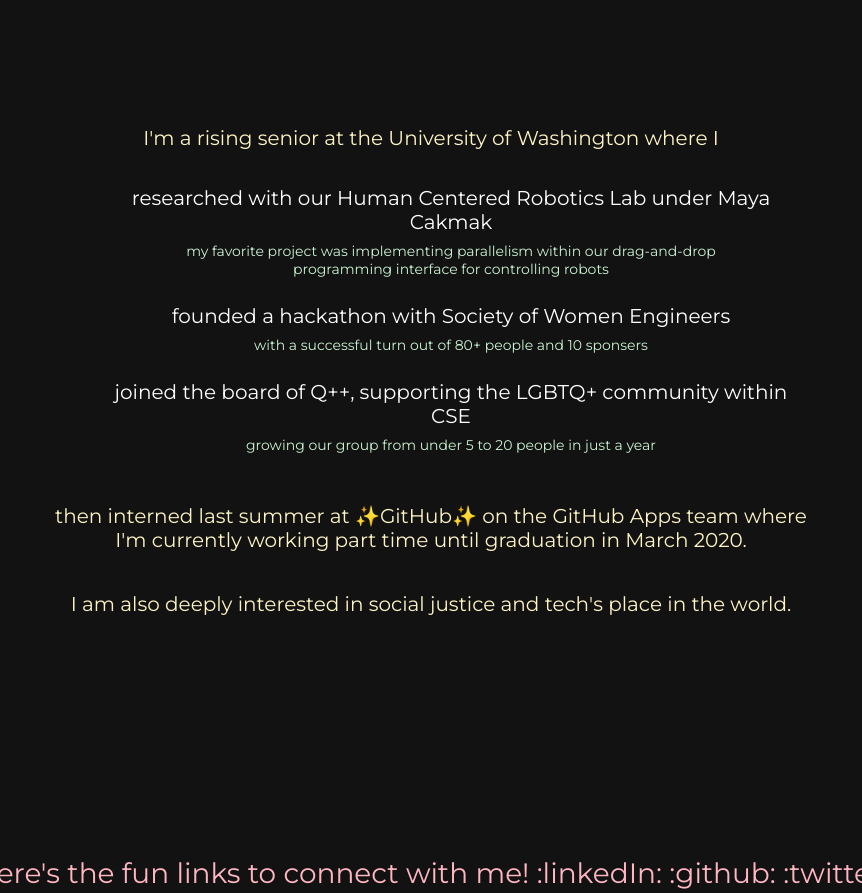
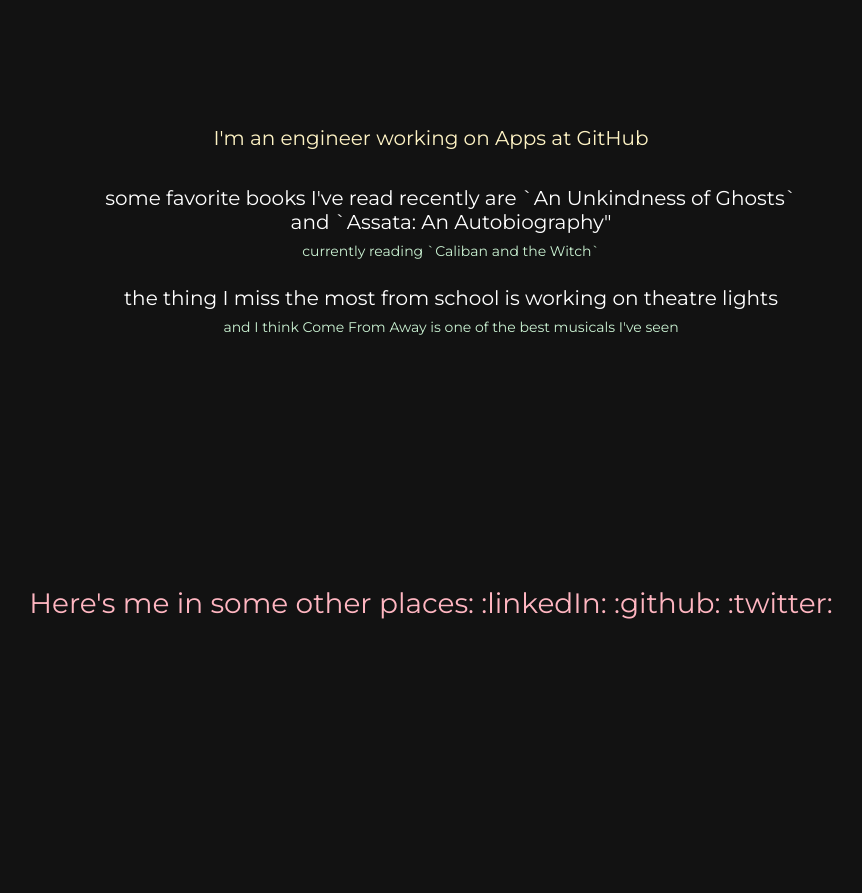
Before and after one commit to indigok/indigok.github.io, a plain HTML site: page index.html in a window 1280 px wide. Shown: the part 940-1833 px from the top of the page, without its empty margins (209-1071 px from the left). Drawn offline with nearby package versions, Linux system fonts and the light colour scheme.

Commit message:
a post graduation update

```diff
--- a/index.html
+++ b/index.html
@@ -18,24 +18,16 @@
       👇👇
     </div>
     <div class="body">
-      <p>I'm a rising senior at the University of Washington where I </p>
+      <p>I'm an engineer working on Apps at GitHub</p>
       <ul>
-        <li>researched with our Human Centered
-          Robotics Lab under Maya Cakmak</li>
-        <li class="sub-list">my favorite project was implementing parallelism within our drag-and-drop
-          programming interface for controlling robots
-        <li>founded a hackathon with Society of Women Engineers</li>
-        <li class="sub-list">with a successful turn out of 80+ people and 10 sponsers</li>
-        <li>joined the board of Q++, supporting the LGBTQ+ community within CSE</li>
-        <li class="sub-list">growing our group from under 5 to 20 people in just a year</li>
+        <li>some favorite books I've read recently are `An Unkindness of Ghosts` and `Assata: An Autobiography"</li>
+        <li class="sub-list">currently reading `Caliban and the Witch`</li>
+        <li>the thing I miss the most from school is working on theatre lights</li>
+        <li class="sub-list">and I think Come From Away is one of the best musicals I've seen</li>
       </ul>
-      <p>then interned last summer at ✨GitHub✨ on the GitHub Apps
-      team where I'm currently working part time until graduation in March
-      2020.</p>
-      <p> I am also deeply interested in social justice and tech's place in the world.</p>
     </div>
     <div class="contact">
-      Here's the fun links to connect with me!
+      Here's me in some other places:
       <a href="https://www.linkedin.com/in/hmharvey/">:linkedIn:</a>
       <a href="https://github.com/hmharvey">:github:</a>
       <a href="https://twitter.com/ohheatherhh">:twitter:</a>
@@ -47,14 +39,13 @@
           <a href="https://github.com/hmharvey/d3-prototype"> data visualizations </a>
           at Clarity
         </li>
-        <li>lighting designing and stage managing theater shows</li>
         <li>studying abroad in Costa Rica</li>
         <li class="sub-list">(talk to me about birds!)</li>
       </ul>
-      <p>And my tools of choice are vim and iterm2</p>
+      <p>And my tools of choice are vim with the 1989 TS color theme and iterm2</p>
     </div>
     <div class="contact">
-      That's all for now, but feel free to reach out! I'd love to connect ☕
+      That's all for now, but feel free to reach out ☕
     </div>
   </body>
   <footer>
```
